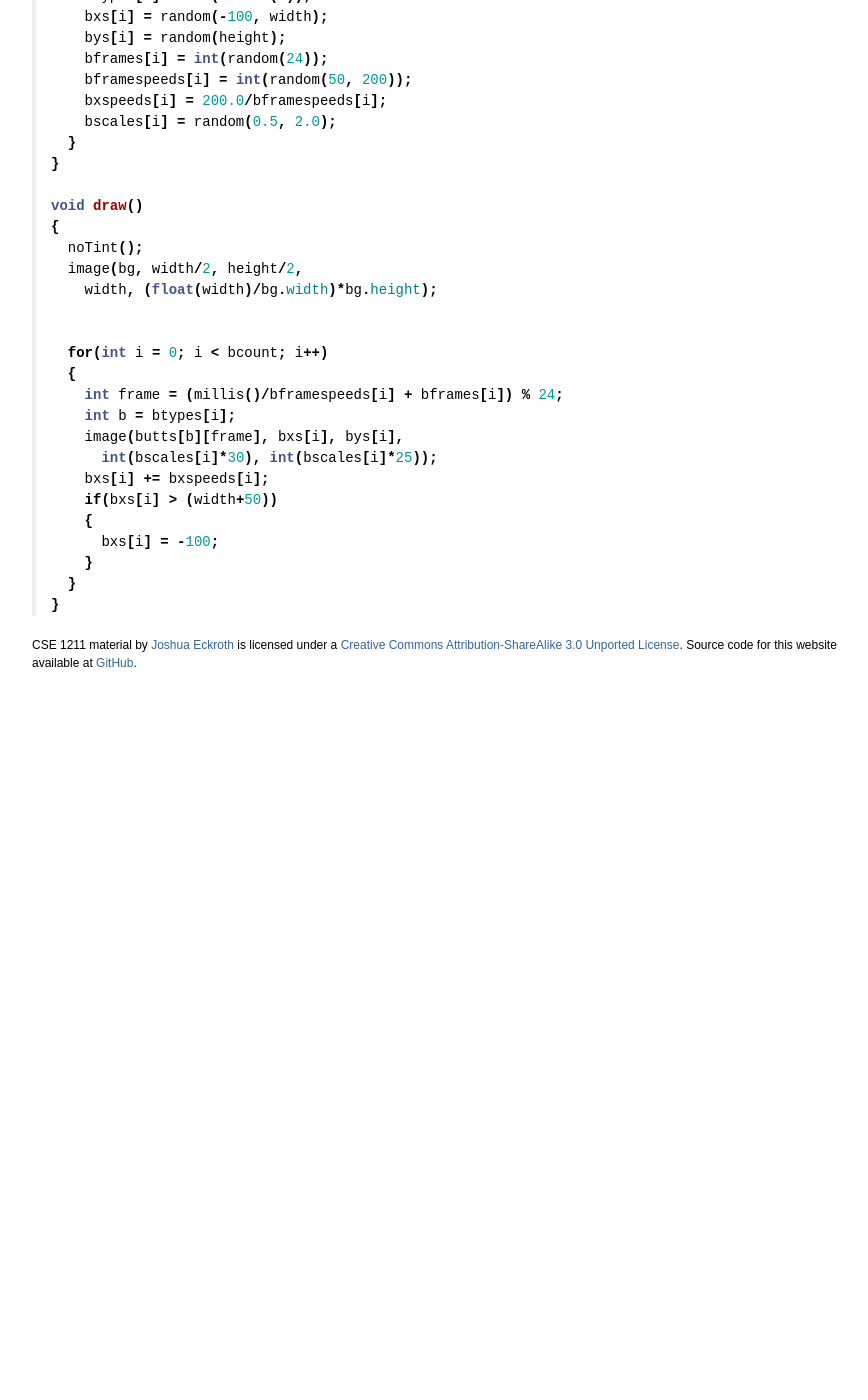
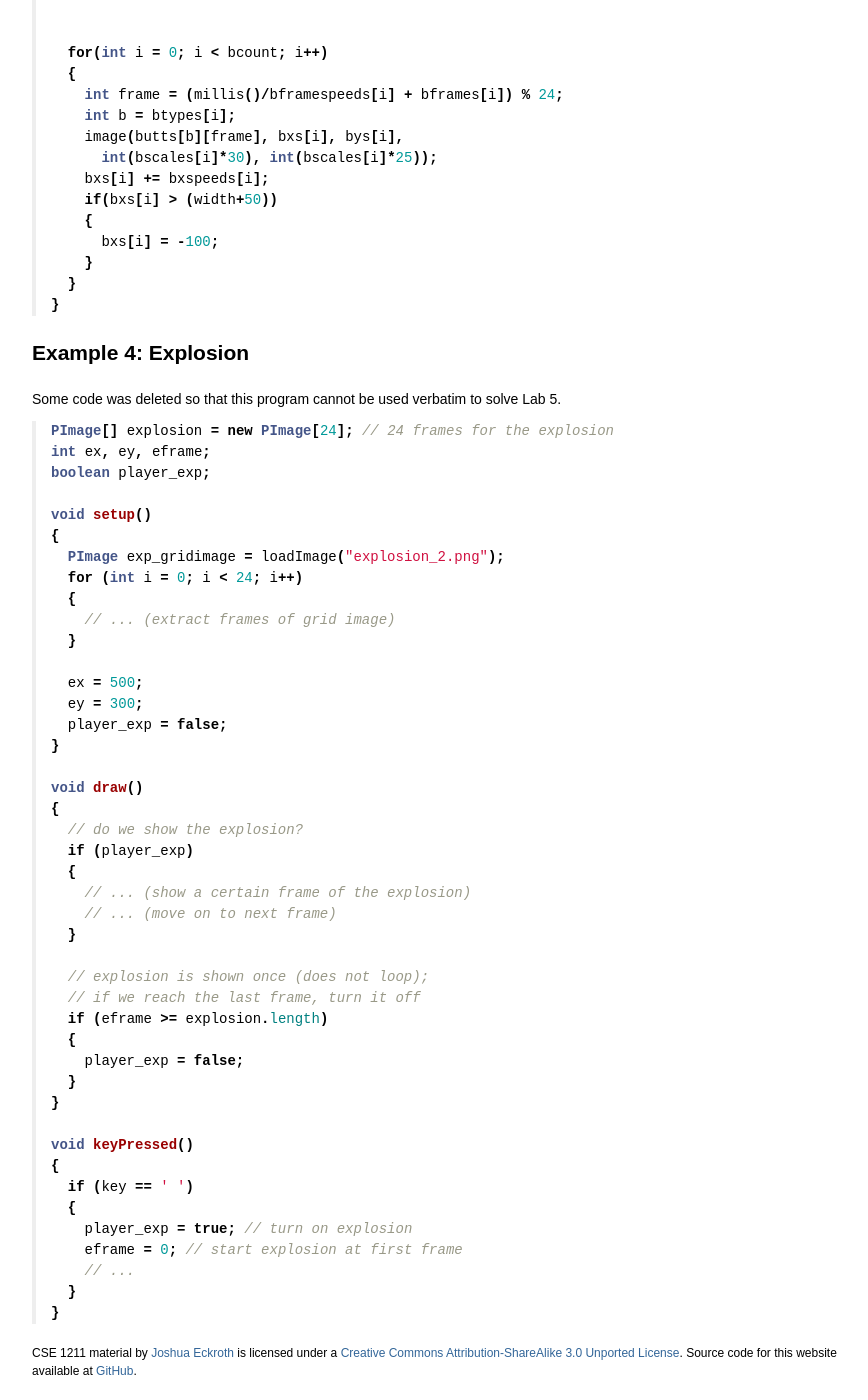
Before and after one commit to joshuaeckroth/cse1211-website, a Jekyll site: the page built from guides/_posts/2013-10-04-images.markdown, in a window 1280 px wide and 1400 px high, scrolled down 5172 px. Shown: the whole window, without its empty margins (183-1051 px from the left). Built offline with Jekyll 4.4.1, drawn with Linux system fonts in a browser that asks for light colours; Markdown is read by kramdown in place of the engine named in the settings; comment, search, counter and statistics services are not loaded; before the commit the page ends 5864 px from its top, so only the background shows below that.

Commit message:
Updated image notes

```diff
--- a/guides/_posts/2013-10-04-images.markdown
+++ b/guides/_posts/2013-10-04-images.markdown
@@ -218,3 +218,53 @@ void draw()
   }
 }
 {% endhighlight %}
+
+## Example 4: Explosion
+
+Some code was deleted so that this program cannot be used verbatim to solve Lab 5.
+
+{% highlight java %}
+PImage[] explosion = new PImage[24]; // 24 frames for the explosion
+int ex, ey, eframe;
+boolean player_exp;
+
+void setup()
+{
+  PImage exp_gridimage = loadImage("explosion_2.png");
+  for (int i = 0; i < 24; i++)
+  {
+    // ... (extract frames of grid image)
+  }
+
+  ex = 500;
+  ey = 300;
+  player_exp = false;
+}
+
+void draw()
+{
+  // do we show the explosion?
+  if (player_exp)
+  {
+    // ... (show a certain frame of the explosion)
+    // ... (move on to next frame)
+  }
+
+  // explosion is shown once (does not loop);
+  // if we reach the last frame, turn it off
+  if (eframe >= explosion.length)
+  {
+    player_exp = false;
+  }
+}
+
+void keyPressed()
+{
+  if (key == ' ')
+  {
+    player_exp = true; // turn on explosion
+    eframe = 0; // start explosion at first frame
+    // ...
+  }
+}
+{% endhighlight %}
```
Also changed, not shown: images/butterfly-many.png.
